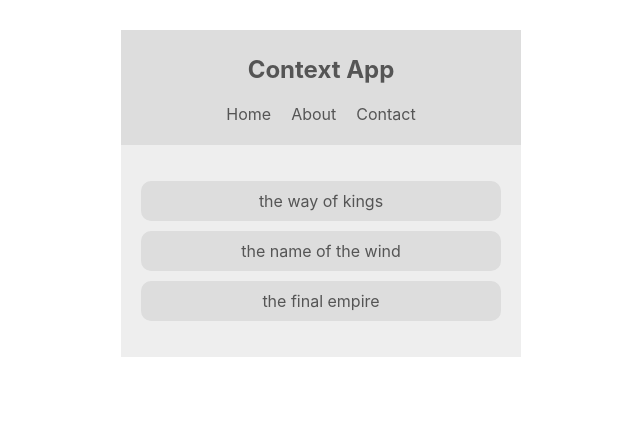
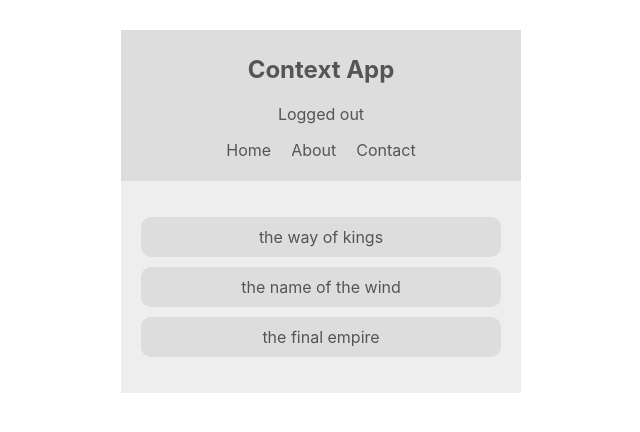
Before and after one commit to daxwann/react_context_hooks, a React (Create React App) app: page / in a window 1280 px wide. Shown: the top 432 px of the page, without its empty margins (319-959 px from the left). Built offline with nearby package versions, Linux system fonts and the light colour scheme.

Commit message:
add AuthContext consumer in navbar

```diff
--- a/src/components/Navbar.js
+++ b/src/components/Navbar.js
@@ -1,17 +1,26 @@
 import React, { Component } from "react";
+import { AuthContext } from "../contexts/AuthContext";
 import { ThemeContext } from "../contexts/ThemeContext";
 
 class Navbar extends Component {
   render() {
     return (
+      <AuthContext.Consumer>
+        {(authContext) => (
           <ThemeContext.Consumer>
-        {(context) => {
-          const { isLightTheme, light, dark } = context;
+            {(themeContext) => {
+              const { isAuthenticated, toggleAuth } = authContext;
+              const { isLightTheme, light, dark } = themeContext;
               const theme = isLightTheme ? light : dark;
 
               return (
-            <nav style={{ background: theme.uiColor, color: theme.textColor }}>
+                <nav
+                  style={{ background: theme.uiColor, color: theme.textColor }}
+                >
                   <h1>Context App</h1>
+                  <div onClick={toggleAuth}>
+                    { isAuthenticated ? 'Logged in' : 'Logged out' }
+                  </div>
                   <ul>
                     <li>Home</li>
                     <li>About</li>
@@ -21,6 +30,8 @@
               );
             }}
           </ThemeContext.Consumer>
+        )}
+      </AuthContext.Consumer>
     );
   }
 }
```
Lines whose indentation alone changed are shown as unchanged.
